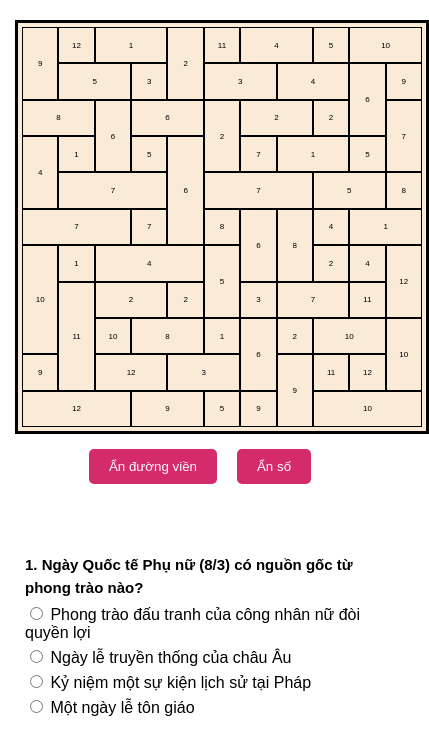
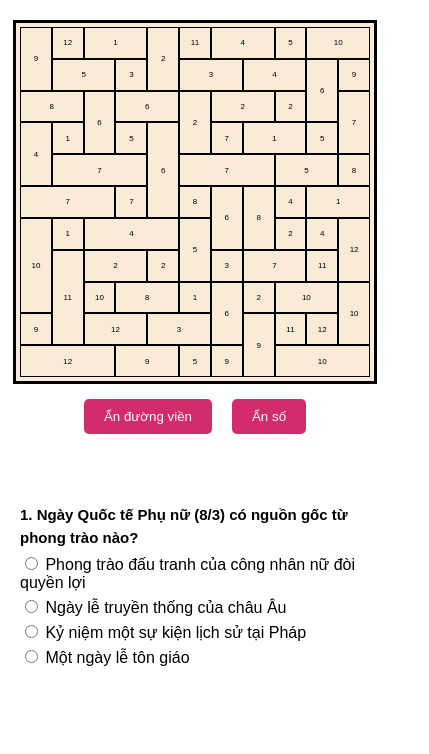
Before and after one commit to LeThanhTy/The-letter, a plain HTML site: page index.html in a window 390 px wide. Shown: the whole page, 429 px wide, since content can reach past the window. Drawn offline with Linux system fonts and the light colour scheme.

Commit message:
Update style.css

```diff
--- a/style.css
+++ b/style.css
@@ -549,7 +549,7 @@ body {
 
 @media screen and (max-width: 600px) {
     .container {
-        width: 400px;
+        width: 350px;
         margin: 0 auto;
     }
 
@@ -558,12 +558,12 @@ body {
     }
 
     .parent {
-        width:400px;
-        height: 400px;
+        width: 350px;
+        height: 350px;
     }
 
     .parent > div {
-        padding: 10px 0;
+        padding: 9px 0;
         font-size: 8px;
     }
 
```
